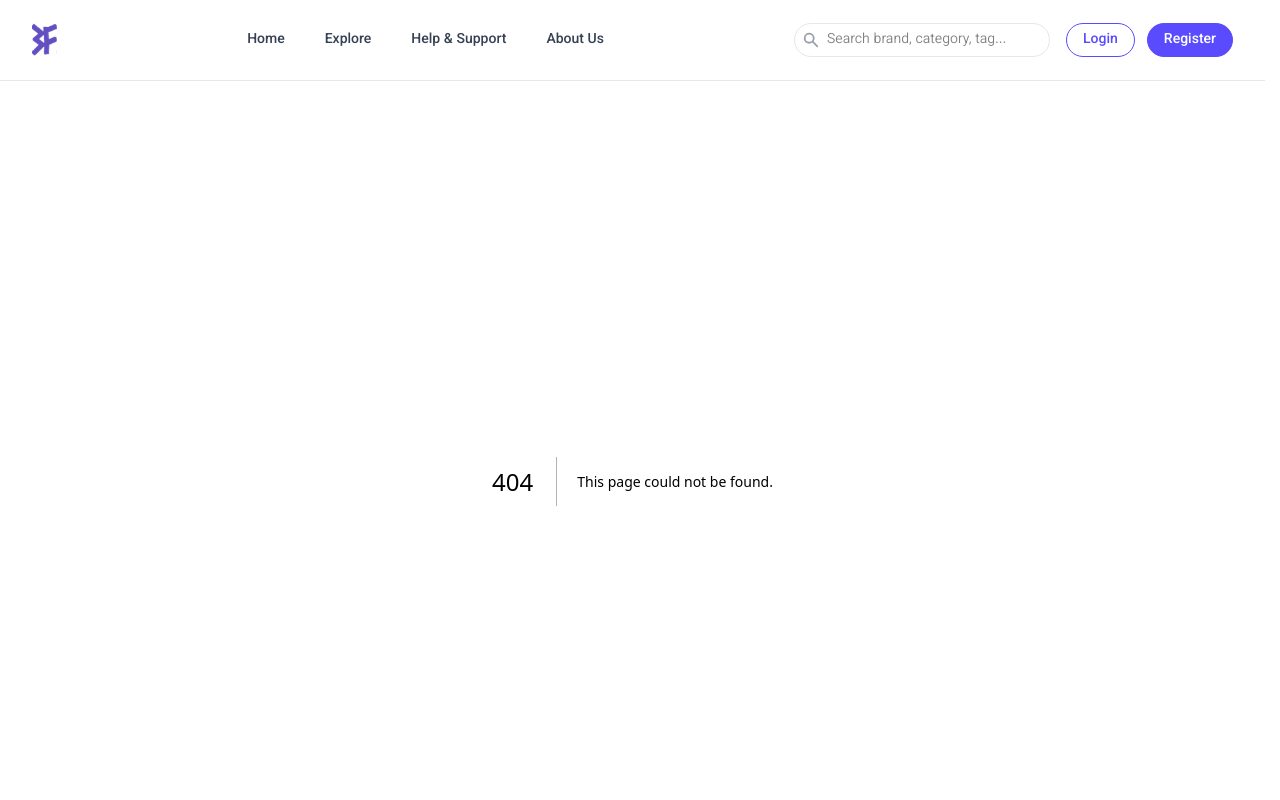
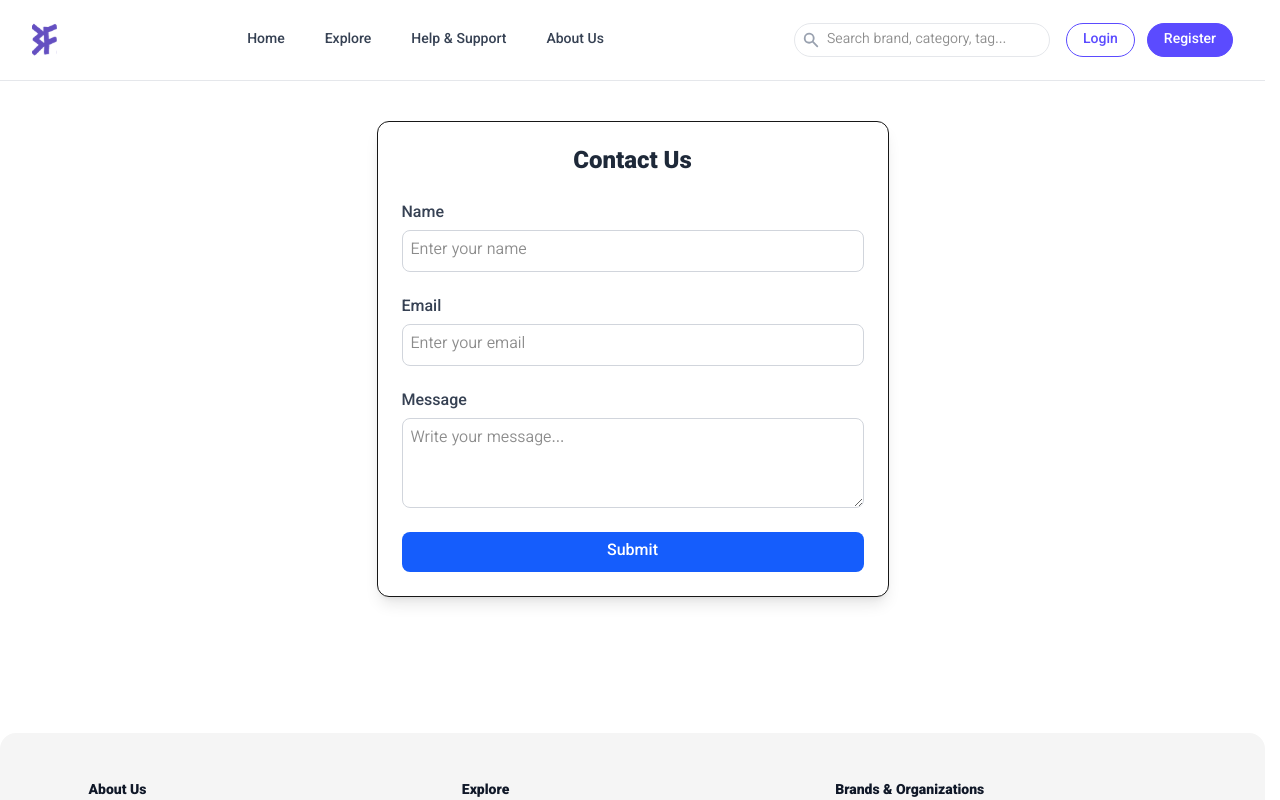
Before and after one commit to Reza2348/FUND-FOR-FOUND, a Next.js app: page /contactUs in a window 1280 px wide. Before the commit this address had no page. Shown: the top 800 px of the page. Built offline with nearby package versions, Linux system fonts and the light colour scheme.

Commit message:
Add in Contact us

```diff
--- a/src/app/auth/signup/page.tsx
+++ b/src/app/auth/signup/page.tsx
@@ -20,9 +20,6 @@ const GoogleLoginComponent = dynamic(
   { ssr: false }
 );
 
-// این بخش حذف شده است:
-// export const signUpSchema = (t: TFunction) => ...
-
 type SignUpFormData = {
   firstName: string;
   lastName: string;
@@ -34,7 +31,7 @@ export default function SignUpPage() {
   const router = useRouter();
   const [showPassword, setShowPassword] = useState(false);
   const timerRef = useRef<NodeJS.Timeout | null>(null);
-  const { t, ready } = useTranslation(); // تعریف schema در داخل کامپوننت برای جلوگیری از خطای export // اگرچه می‌توانست بیرون از کامپوننت باشد اما بدون export.
+  const { t, ready } = useTranslation();
 
   const getSignUpSchema = (t: TFunction) =>
     z.object({
--- /dev/null
+++ b/src/app/contactUs/page.tsx
@@ -0,0 +1,133 @@
+"use client";
+
+import React, { useEffect, useState } from "react";
+import { useForm, SubmitHandler } from "react-hook-form";
+import { zodResolver } from "@hookform/resolvers/zod";
+import * as z from "zod";
+import { toast, ToastContainer } from "react-toastify";
+import "react-toastify/dist/ReactToastify.css";
+import { useTranslation } from "react-i18next";
+
+export default function Contact() {
+  const { t } = useTranslation();
+  const [mounted, setMounted] = useState(false);
+
+  useEffect(() => {
+    setMounted(true);
+  }, []);
+
+  const contactSchema = z.object({
+    name: z.string().min(1, t("Name is required")),
+    email: z.string().email(t("Invalid email address")),
+    message: z.string().min(1, t("Message is required")),
+  });
+
+  type ContactFormData = z.infer<typeof contactSchema>;
+
+  const {
+    register,
+    handleSubmit,
+    reset,
+    formState: { errors, isSubmitting },
+  } = useForm<ContactFormData>({
+    resolver: zodResolver(contactSchema),
+  });
+
+  const onSubmit: SubmitHandler<ContactFormData> = async (data) => {
+    try {
+      const response = await fetch("https://api.web3forms.com/submit", {
+        method: "POST",
+        headers: {
+          "Content-Type": "application/json",
+          Accept: "application/json",
+        },
+        body: JSON.stringify({
+          access_key: "a526f686-a039-477b-9c1a-71f470a7ba94",
+          ...data,
+        }),
+      });
+
+      const result = await response.json();
+      if (result.success) {
+        toast.success(t("Message sent successfully!"));
+        reset();
+      } else {
+        toast.error(t("Failed to send message."));
+      }
+    } catch (error) {
+      toast.error(t("An error occurred. Please try again."));
+    }
+  };
+
+  if (!mounted) return null;
+
+  return (
+    <div className="flex justify-center items-center py-10 px-4">
+      <form
+        onSubmit={handleSubmit(onSubmit)}
+        className="w-full max-w-lg bg-white shadow-lg rounded-xl p-6 space-y-6 border"
+      >
+        <h2 className="text-2xl font-semibold text-gray-800 text-center">
+          {t("Contact Us")}
+        </h2>
+
+        <div className="flex flex-col space-y-1">
+          <label htmlFor="name" className="font-medium text-gray-700">
+            {t("Name")}
+          </label>
+          <input
+            type="text"
+            {...register("name")}
+            className="border border-gray-300 rounded-lg p-2 focus:outline-none focus:ring-2 focus:ring-blue-500"
+            placeholder={t("Enter your name")}
+          />
+          {errors.name && (
+            <span className="text-red-500 text-sm">{errors.name.message}</span>
+          )}
+        </div>
+
+        <div className="flex flex-col space-y-1">
+          <label htmlFor="email" className="font-medium text-gray-700">
+            {t("Email")}
+          </label>
+          <input
+            type="email"
+            {...register("email")}
+            className="border border-gray-300 rounded-lg p-2 focus:outline-none focus:ring-2 focus:ring-blue-500"
+            placeholder={t("Enter your email")}
+          />
+          {errors.email && (
+            <span className="text-red-500 text-sm">{errors.email.message}</span>
+          )}
+        </div>
+
+        <div className="flex flex-col space-y-1">
+          <label htmlFor="message" className="font-medium text-gray-700">
+            {t("Message")}
+          </label>
+          <textarea
+            rows={3}
+            {...register("message")}
+            className="border border-gray-300 rounded-lg p-2 focus:outline-none focus:ring-2 focus:ring-blue-500"
+            placeholder={t("Write your message...")}
+          ></textarea>
+          {errors.message && (
+            <span className="text-red-500 text-sm">
+              {errors.message.message}
+            </span>
+          )}
+        </div>
+
+        <button
+          type="submit"
+          disabled={isSubmitting}
+          className="w-full bg-blue-600 hover:bg-blue-700 text-white py-2 rounded-lg font-medium transition disabled:opacity-50 disabled:cursor-not-allowed"
+        >
+          {isSubmitting ? t("Sending...") : t("Submit")}
+        </button>
+      </form>
+
+      <ToastContainer position="top-right" autoClose={3000} />
+    </div>
+  );
+}
--- a/src/app/page.tsx
+++ b/src/app/page.tsx
@@ -96,7 +96,7 @@ transition-all duration-300
 
           <Link
             href="/explore"
-            className="block mt-4 text-sm text-gray-500 underline hover:text-gray-700"
+            className="block mt-4 text-sm text-gray-500 hover:text-gray-700"
           >
             {t("learnMore")}
           </Link>
--- a/src/components/Footer/index.tsx
+++ b/src/components/Footer/index.tsx
@@ -32,7 +32,7 @@ const FOOTER_NAV_KEYS = [
     titleKey: "aboutUs",
     links: [
       { nameKey: "aboutUs", href: "/about" },
-      { nameKey: "contactUs", href: "/contact" },
+      { nameKey: "contactUs", href: "/contactUs" },
     ],
   },
   {
--- a/src/components/GoogleLoginComponent/GoogleLoginComponent.tsx
+++ b/src/components/GoogleLoginComponent/GoogleLoginComponent.tsx
@@ -13,10 +13,15 @@ const GoogleLoginComponent: React.FC<GoogleLoginComponentProps> = ({
 }) => {
   const handleGoogleSignIn = async () => {
     try {
+      const redirectUrl =
+        typeof window !== "undefined"
+          ? `${window.location.origin}/explore`
+          : undefined;
+
       const { error } = await supabase.auth.signInWithOAuth({
         provider: "google",
         options: {
-          redirectTo: "http://localhost:3000",
+          redirectTo: redirectUrl,
         },
       });
 
@@ -31,7 +36,7 @@ const GoogleLoginComponent: React.FC<GoogleLoginComponentProps> = ({
         console.error("Unexpected error:", err.message);
         alert("Unexpected error while logging in:" + err.message);
       } else {
-        console.error("Unexpected error::", err);
+        console.error("Unexpected error:", err);
         alert("Unknown error during login");
       }
     }
--- a/src/locales/ar.json
+++ b/src/locales/ar.json
@@ -89,5 +89,18 @@
   "invalid_email": "عنوان البريد الإلكتروني غير صالح",
   "password_min_length": "يجب أن تتكون كلمة المرور من 6 أحرف على الأقل",
   "registration_success": "تم التسجيل بنجاح!",
-  "already_have_account": "هل لديك حساب بالفعل؟"
+  "already_have_account": "هل لديك حساب بالفعل؟",
+  "Contact Us": "اتصل بنا",
+  "Name": "الاسم",
+  "Email": "البريد الإلكتروني",
+  "Message": "الرسالة",
+  "Enter your name": "أدخل اسمك",
+  "Enter your email": "أدخل بريدك الإلكتروني",
+  "Write your message...": "اكتب رسالتك...",
+  "Name is required": "الاسم مطلوب",
+  "Invalid email address": "عنوان البريد الإلكتروني غير صالح",
+  "Message is required": "الرسالة مطلوبة",
+  "Message sent successfully!": "تم إرسال الرسالة بنجاح!",
+  "Submit": "إرسال",
+  "Sending...": "جارٍ الإرسال..."
 }
--- a/src/locales/en.json
+++ b/src/locales/en.json
@@ -88,5 +88,18 @@
   "invalid_email": "Invalid email address",
   "password_min_length": "Password must be at least 6 characters",
   "registration_success": "Registration successful!",
-  "already_have_account": "Already have an account?"
+  "already_have_account": "Already have an account?",
+  "Contact Us": "Contact Us",
+  "Name": "Name",
+  "Email": "Email",
+  "Message": "Message",
+  "Enter your name": "Enter your name",
+  "Enter your email": "Enter your email",
+  "Write your message...": "Write your message...",
+  "Name is required": "Name is required",
+  "Invalid email address": "Invalid email address",
+  "Message is required": "Message is required",
+  "Message sent successfully!": "Message sent successfully!",
+  "Submit": "Submit",
+  "Sending...": "Sending..."
 }
--- a/src/locales/fa.json
+++ b/src/locales/fa.json
@@ -89,5 +89,18 @@
   "invalid_email": "آدرس ایمیل نامعتبر است",
   "password_min_length": "رمز عبور باید حداقل ۶ کاراکتر باشد",
   "registration_success": "ثبت‌ نام با موفقیت انجام شد!",
-  "already_have_account": "قبلاً حساب کاربری دارید؟"
+  "already_have_account": "قبلاً حساب کاربری دارید؟",
+  "Contact Us": "تماس با ما",
+  "Name": "نام",
+  "Email": "ایمیل",
+  "Message": "پیام",
+  "Enter your name": "نام خود را وارد کنید",
+  "Enter your email": "ایمیل خود را وارد کنید",
+  "Write your message...": "پیام خود را بنویسید...",
+  "Name is required": "نام الزامی است",
+  "Invalid email address": "آدرس ایمیل نامعتبر است",
+  "Message is required": "پیام الزامی است",
+  "Message sent successfully!": "پیام با موفقیت ارسال شد",
+  "Submit": "ارسال",
+  "Sending...": "در حال ارسال..."
 }
--- a/src/locales/ru.json
+++ b/src/locales/ru.json
@@ -89,5 +89,18 @@
   "invalid_email": "Неверный адрес электронной почты",
   "password_min_length": "Пароль должен содержать не менее 6 символов",
   "registration_success": "Регистрация прошла успешно!",
-  "already_have_account": "Уже есть аккаунт?"
+  "already_have_account": "Уже есть аккаунт?",
+  "Contact Us": "Свяжитесь с нами",
+  "Name": "Имя",
+  "Email": "Электронная почта",
+  "Message": "Сообщение",
+  "Enter your name": "Введите ваше имя",
+  "Enter your email": "Введите ваш email",
+  "Write your message...": "Напишите ваше сообщение...",
+  "Name is required": "Имя обязательно",
+  "Invalid email address": "Неверный адрес электронной почты",
+  "Message is required": "Сообщение обязательно",
+  "Message sent successfully!": "Сообщение успешно отправлено!",
+  "Submit": "Отправить",
+  "Sending...": "Отправка..."
 }
```
